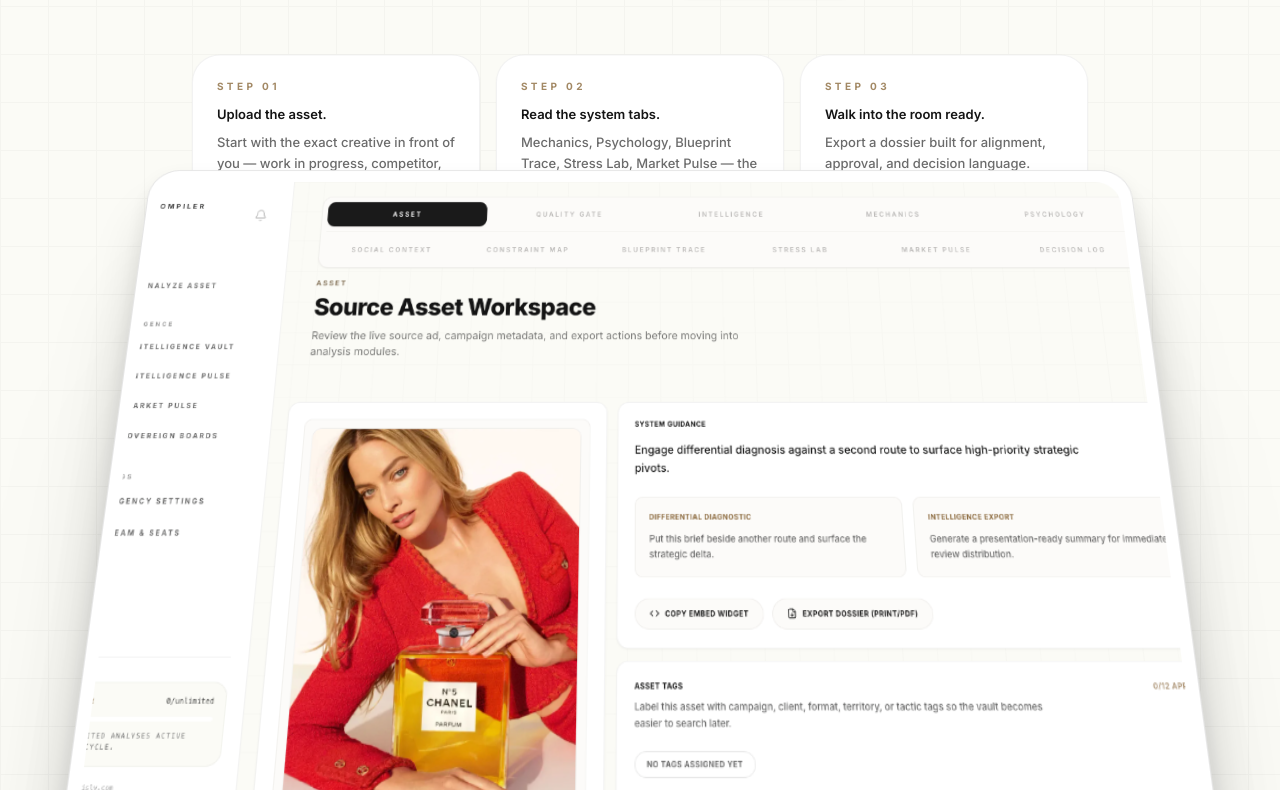
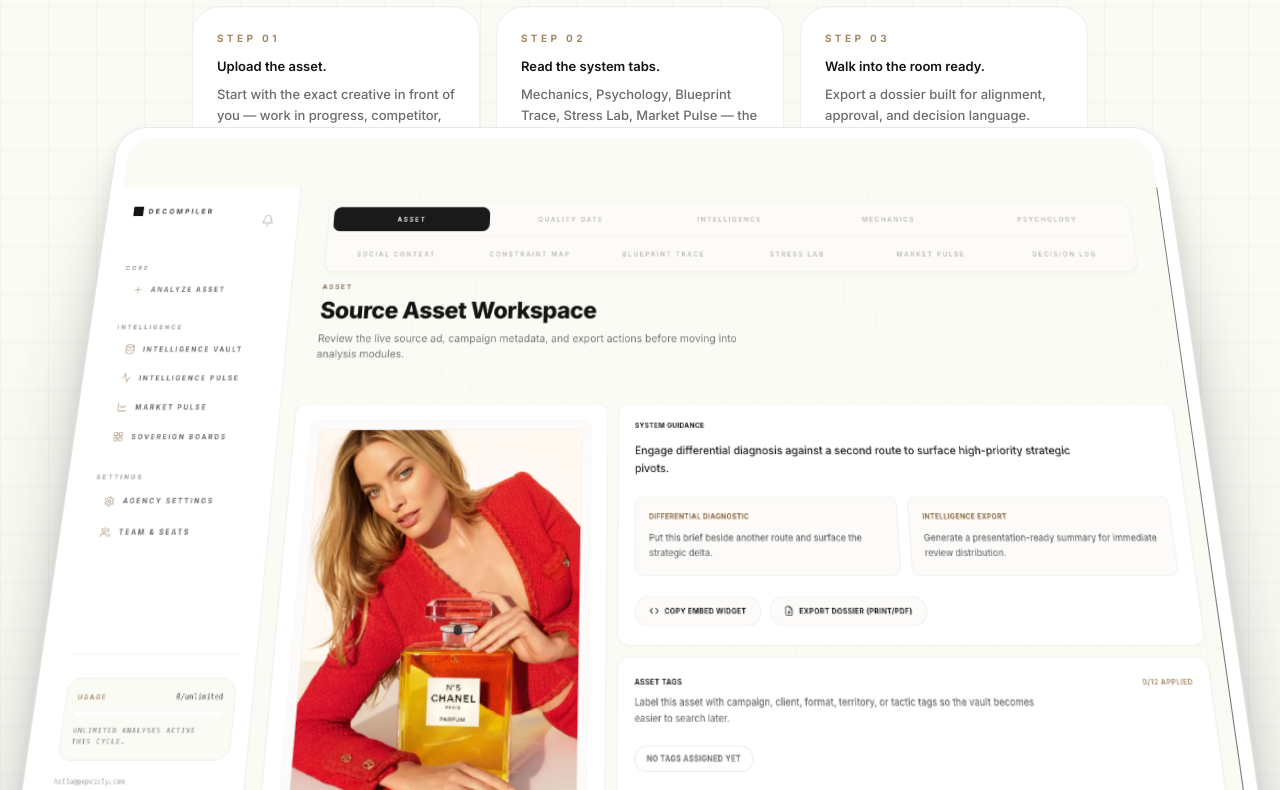
Before and after one commit to popvisly/visual-decompiler, a Next.js app: page / in a window 1280 px wide. Shown: the part 570-1360 px from the top of the page. Built offline with nearby package versions, Linux system fonts and the light colour scheme; no server answers.

Commit message:
Home: reduce hero image cropping

```diff
--- a/src/components/marketing/ContainerScroll.tsx
+++ b/src/components/marketing/ContainerScroll.tsx
@@ -70,7 +70,7 @@ export function Card({
                 boxShadow:
                     '0 0 rgba(0,0,0,0.03), 0 10px 22px rgba(0,0,0,0.08), 0 42px 52px rgba(0,0,0,0.10), 0 110px 90px rgba(0,0,0,0.08), 0 200px 140px rgba(0,0,0,0.05)',
             }}
-            className="mx-auto -mt-10 h-[28rem] w-full max-w-5xl rounded-[30px] border border-black/10 bg-white p-2 shadow-sm md:-mt-14 md:h-[40rem] md:p-3"
+            className="mx-auto -mt-10 h-[32rem] w-full max-w-6xl rounded-[30px] border border-black/10 bg-white p-2 shadow-sm md:-mt-14 md:h-[46rem] md:p-3"
         >
             <div className="h-full w-full overflow-hidden rounded-[22px] bg-[#FBFBF6] md:rounded-[24px]">
                 {children}
--- a/src/components/marketing/ContainerScrollHero.tsx
+++ b/src/components/marketing/ContainerScrollHero.tsx
@@ -83,7 +83,7 @@ export default function ContainerScrollHero() {
                         alt="Visual Decompiler workspace"
                         width={1800}
                         height={1200}
-                        className="h-full w-full object-cover"
+                        className="h-full w-full object-contain"
                         priority
                     />
                 </ContainerScroll>
```
